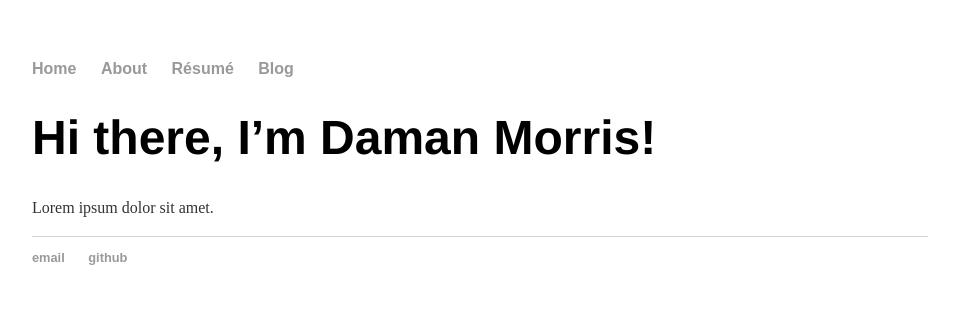
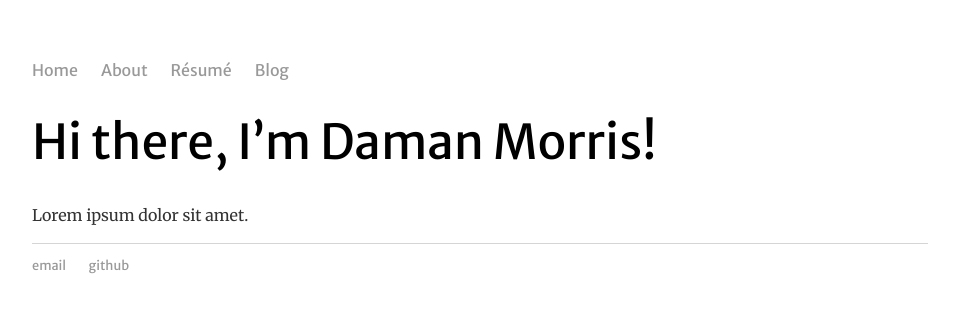
Before and after one commit to daemanos/daemanos.github.io, a Jekyll site: the page built from index.md, in a window 1280 px wide. Shown: the top 313 px of the page, without its empty margins (160-1119 px from the left). Built offline with Jekyll 4.4.1, drawn with Linux system fonts in a browser that asks for light colours.

Commit message:
Add new fonts to CSS

```diff
--- a/css/main.css
+++ b/css/main.css
@@ -1,13 +1,20 @@
+@import url('https://fonts.googleapis.com/css?family=Merriweather|Merriweather+Sans');
+
 body {
+    font-family: 'Merriweather', serif;
     margin: 60px auto;
     width: 70%;
 }
 
 nav ul, footer ul {
-    font-family: 'Arial', 'Sans-Serif';
+    font-family: 'Merriweather Sans', sans-serif;
+    font-weight: 300;
     padding: 0px;
     list-style: none;
-    font-weight: bold;
+}
+
+footer ul {
+    font-weight: 500;
 }
 
 nav ul li, footer ul li {
@@ -26,7 +33,8 @@ a:hover {
 
 h1 {
     font-size: 3em;
-    font-family: 'Helvetica', 'Arial', 'Sans-Serif';
+    font-weight: 500;
+    font-family: 'Merriweather Sans', sans-serif;
 }
 
 p {
```
